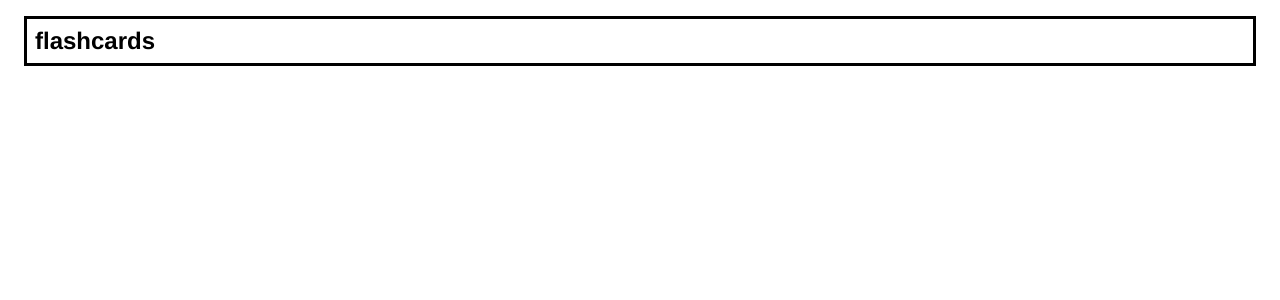
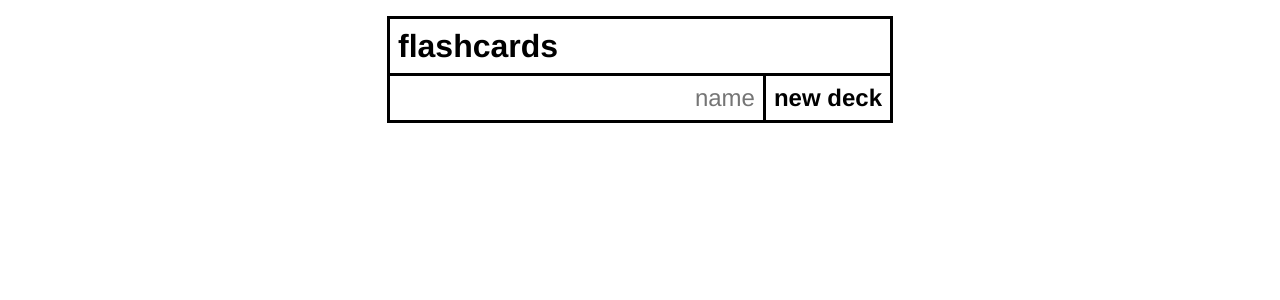
Before and after one commit to mkmmnn/flashcards, a React (Create React App) app in the folder flashcards-app/: page / in a window 1280 px wide. Shown: the top 300 px of the page. Built offline with nearby package versions, Linux system fonts and the light colour scheme.

Commit message:
add decks

```diff
--- /dev/null
+++ b/flashcards-app/src/AddDeck.js
@@ -0,0 +1,66 @@
+import styled from "styled-components";
+import { useState } from "react";
+
+const DeckAdderWrapper = styled.form`
+  display: flex;
+  flex-direction: row;
+  align-items: center;
+`;
+
+const AddButton = styled.button`
+  margin: 0;
+  background: unset;
+  border-color: unset;
+  border-style: unset;
+  font-size: 24px;
+  line-height: 28px;
+  font-family: helvetica;
+  font-weight: bold;
+  overflow-wrap: anywhere;
+  padding: 8px;
+  min-width: 100px;
+  text-align: right;
+  border-left: 3px solid black;
+  flex-shrink: 0;
+  &:focus {
+    background-color: #f4dd8c;
+  }
+  &:hover {
+    background-color: #f4dd8c;
+  }
+`;
+
+const NewDeckInput = styled.input`
+  border: none;
+  text-align: right;
+  font-size: 24px;
+  line-height: 28px;
+  font-family: helvetica;
+  padding: 8px;
+  width: 100%;
+`;
+
+const AddDeck = ({ decks, setDecks }) => {
+  console.log({ setDecks });
+  const [currDeckName, setCurrDeckName] = useState("");
+  const handleNewDeck = (event) => {
+    event.preventDefault();
+    const nextDecks = [...decks];
+    nextDecks.push(currDeckName);
+    setDecks(nextDecks);
+    setCurrDeckName("");
+  };
+  return (
+    <DeckAdderWrapper onSubmit={handleNewDeck}>
+      <NewDeckInput
+        placeholder={"name"}
+        value={currDeckName}
+        onChange={(e) => setCurrDeckName(e.target.value)}
+        required
+        min={0}
+      ></NewDeckInput>
+      <AddButton type={"submit"}>new deck</AddButton>
+    </DeckAdderWrapper>
+  );
+};
+export default AddDeck;
--- a/flashcards-app/src/App.js
+++ b/flashcards-app/src/App.js
@@ -1,25 +1,44 @@
 import styled from "styled-components";
+import Deck from "./Deck";
+import AddDeck from "./AddDeck";
+import Header from "./Header";
+import { useState } from "react";
 
 const Main = styled.main`
-  display: grid;
+  display: flex;
+  flex-direction: column;
   margin: 16px;
-  border: 3px solid black;
-  padding: 8px;
+  align-items: center;
 `;
 
-const Heading = styled.h1`
-  margin: 0;
-  font-size: 24px;
-  line-height: 28px;
-  font-family: helvetica;
+const SectionWrapper = styled.div`
+  border: 3px solid black;
+  border-bottom: 0px;
+  width: 100%;
+  max-width: 500px;
+  min-height: 44px;
+  &:nth-last-child(1) {
+    border: 3px solid black;
+  }
 `;
 
-function App() {
+const App = () => {
+  const [decks, setDecks] = useState([]);
   return (
     <Main>
-      <Heading>flashcards</Heading>
+      <SectionWrapper>
+        <Header>flashcards</Header>
+      </SectionWrapper>
+      {decks.map((deck) => (
+        <SectionWrapper>
+          <Deck deck={deck}></Deck>
+        </SectionWrapper>
+      ))}
+      <SectionWrapper>
+        <AddDeck decks={decks} setDecks={setDecks} />
+      </SectionWrapper>
     </Main>
   );
-}
+};
 
 export default App;
--- /dev/null
+++ b/flashcards-app/src/Deck.js
@@ -0,0 +1,48 @@
+import styled from "styled-components";
+import { useState } from "react";
+
+const DeckWrapper = styled.div`
+  font-size: 24px;
+  line-height: 28px;
+  font-family: helvetica;
+  padding: 8px;
+  background: none;
+  border: none;
+  text-align: left;
+  &:hover {
+    background-color: #bad5ee;
+  }
+`;
+
+const ExpandedDeck = styled.div`
+  font-weight: bold;
+  min-height: 300px;
+`;
+
+const PreviewDeck = styled.button`
+  background: none;
+  font-size: 24px;
+  line-height: 28px;
+  font-family: helvetica;
+  border: none;
+  text-align: left;
+  width: 100%;
+  padding: 0px;
+  &:hover {
+    cursor: pointer;
+  }
+`;
+
+const Deck = ({ deck }) => {
+  const [isExpanded, setIsExpanded] = useState(false);
+  return (
+    <DeckWrapper onClick={() => setIsExpanded(!isExpanded)}>
+      {isExpanded ? (
+        <ExpandedDeck>{deck}</ExpandedDeck>
+      ) : (
+        <PreviewDeck>{deck}</PreviewDeck>
+      )}
+    </DeckWrapper>
+  );
+};
+export default Deck;
--- /dev/null
+++ b/flashcards-app/src/Header.js
@@ -0,0 +1,19 @@
+import styled from "styled-components";
+
+const Heading = styled.h1`
+  margin: 0;
+  font-size: 32px;
+  line-height: 38px;
+  font-family: helvetica;
+  overflow-wrap: anywhere;
+  padding: 8px;
+  &:hover {
+    background-color: #ff4601;
+  }
+`;
+
+const Header = () => {
+  return <Heading>flashcards</Heading>;
+};
+
+export default Header;
```
